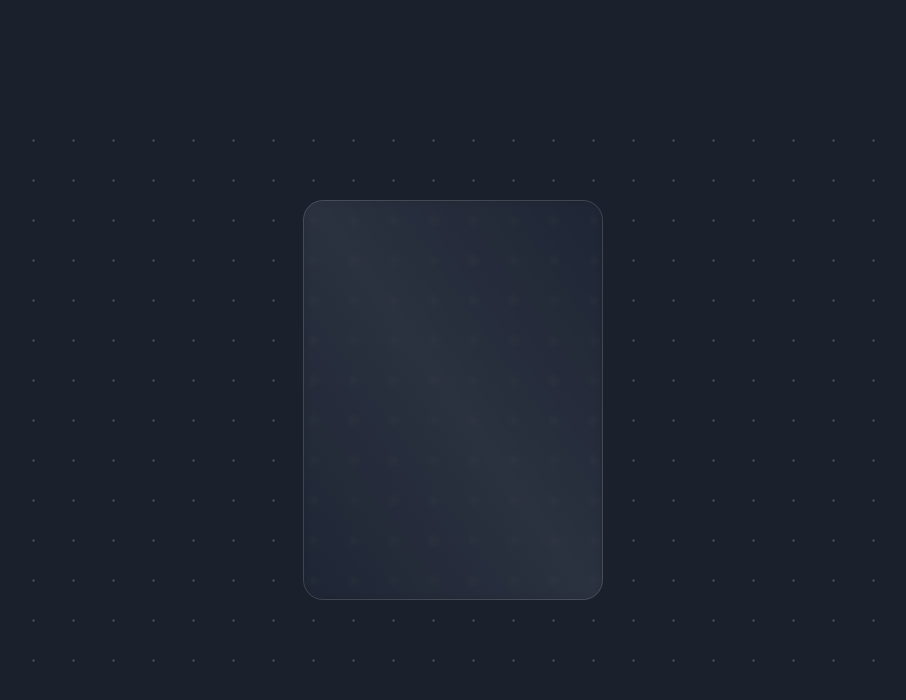
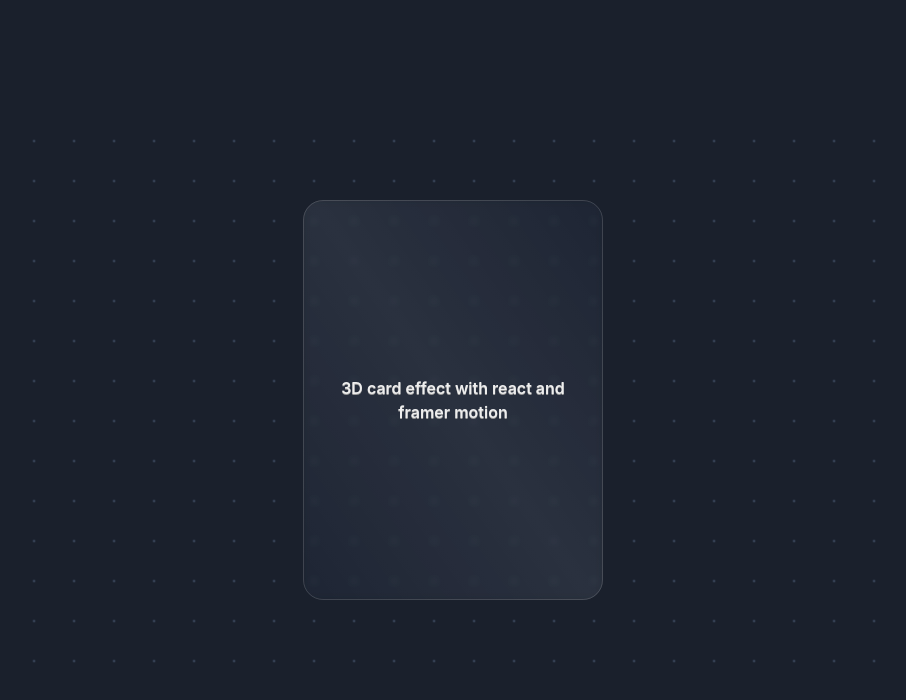
Before and after one commit to arielbk/shiny-3d-card, a React (Vite) app: page / in a window 1280 px wide. Shown: the top 700 px of the page, without its empty margins (187-1093 px from the left). Built offline with nearby package versions, Linux system fonts and the light colour scheme.

Commit message:
feat: code style and ui tweaks

```diff
--- a/src/App.tsx
+++ b/src/App.tsx
@@ -8,10 +8,9 @@
 } from 'framer-motion';
 import { useEffect, useRef } from 'react';
 import Card from './components/Card';
+import DotGrid from './components/DotGrid';
 
 function App() {
-  const cardRef = useRef<HTMLDivElement>(null);
-
   // mouse position
   const mouseX = useMotionValue(
     typeof window !== 'undefined' ? window.innerWidth / 2 : 0
@@ -19,6 +18,11 @@
   const mouseY = useMotionValue(
     typeof window !== 'undefined' ? window.innerHeight / 2 : 0
   );
+
+  // a reference to our animated card element
+  const cardRef = useRef<HTMLDivElement>(null);
+
+  // rotation
   const dampen = 40;
   const rotateX = useTransform<number, number>(mouseY, (newMouseY) => {
     if (!cardRef.current) return 0;
@@ -32,20 +36,26 @@
     const newRotateY = newMouseX - rect.left - rect.width / 2;
     return newRotateY / dampen;
   });
+
+  // sheen
   const sheenPosition = useTransform<number, number>(
     [rotateX, rotateY],
     ([newRotateX, newRotateY]) => {
       const position: number = newRotateX + newRotateY;
-      return position * Math.abs(position);
+      return position;
     }
   );
-  const sheenPercentage = useTransform(sheenPosition, [-25, 25], [-100, 200]);
+  const sheenPercentPosition = useTransform(
+    sheenPosition,
+    [-5, 5],
+    [-100, 200]
+  );
   const sheenOpacity = useTransform(
-    sheenPercentage,
+    sheenPercentPosition,
     [-100, 50, 200],
     [0.01, 0.05, 0.01]
   );
-  const sheenGradient = useMotionTemplate`linear-gradient(55deg, transparent, rgba(255 255 255 / ${sheenOpacity}) ${sheenPercentage}%, transparent)`;
+  const sheenGradient = useMotionTemplate`linear-gradient(55deg, transparent, rgba(255 255 255 / ${sheenOpacity}) ${sheenPercentPosition}%, transparent)`;
 
   // handle mouse move on document
   useEffect(() => {
@@ -73,31 +83,14 @@
     >
       <Box
         as={motion.div}
-        style={{
-          rotateX,
-          rotateY,
-          transformStyle: 'preserve-3d',
-        }}
+        style={{ rotateX, rotateY, transformStyle: 'preserve-3d' }}
         width="100%"
         height="100%"
         display="flex"
         justifyContent="center"
         alignItems="center"
       >
-        {/* GRID */}
-        <Box
-          width="100%"
-          height="100%"
-          backgroundSize="60px 60px"
-          backgroundImage="radial-gradient(circle at 1px 1px, white 1px, transparent 0)"
-          backgroundPosition="center"
-          position="absolute"
-          as={motion.div}
-          style={{
-            translateZ: -500,
-          }}
-        />
-        {/* CARD WRAPPER */}
+        <DotGrid />
         <motion.div
           ref={cardRef}
           style={{
--- a/src/components/Card.tsx
+++ b/src/components/Card.tsx
@@ -6,13 +6,17 @@
       width="300px"
       height="400px"
       borderRadius="20px"
-      padding="0.5rem"
+      padding="1rem 2rem"
       border="1px solid rgba(200 200 200 / 0.2)"
       display="flex"
       placeItems="center"
       placeContent="center"
+      textAlign="center"
+      color="#eee"
+      textShadow={'0 1px 0 #999'}
+      fontWeight={'600'}
     >
-      {/* 3D card effect with react and framer motion */}
+      3D card effect with react and framer motion
     </Box>
   );
 };
--- /dev/null
+++ b/src/components/DotGrid.tsx
@@ -0,0 +1,20 @@
+import { Box } from '@chakra-ui/react';
+import { motion } from 'framer-motion';
+
+const DotGrid: React.FC = () => {
+  return (
+    <Box
+      width="100%"
+      height="100%"
+      backgroundSize="60px 60px"
+      backgroundImage="radial-gradient(circle at 1px 1px, rgba(170 205 255 / 0.3) 2px, transparent 0)"
+      backgroundPosition="center"
+      position="absolute"
+      style={{
+        transform: 'translateZ(-500px)',
+      }}
+    />
+  );
+};
+
+export default DotGrid;
```
